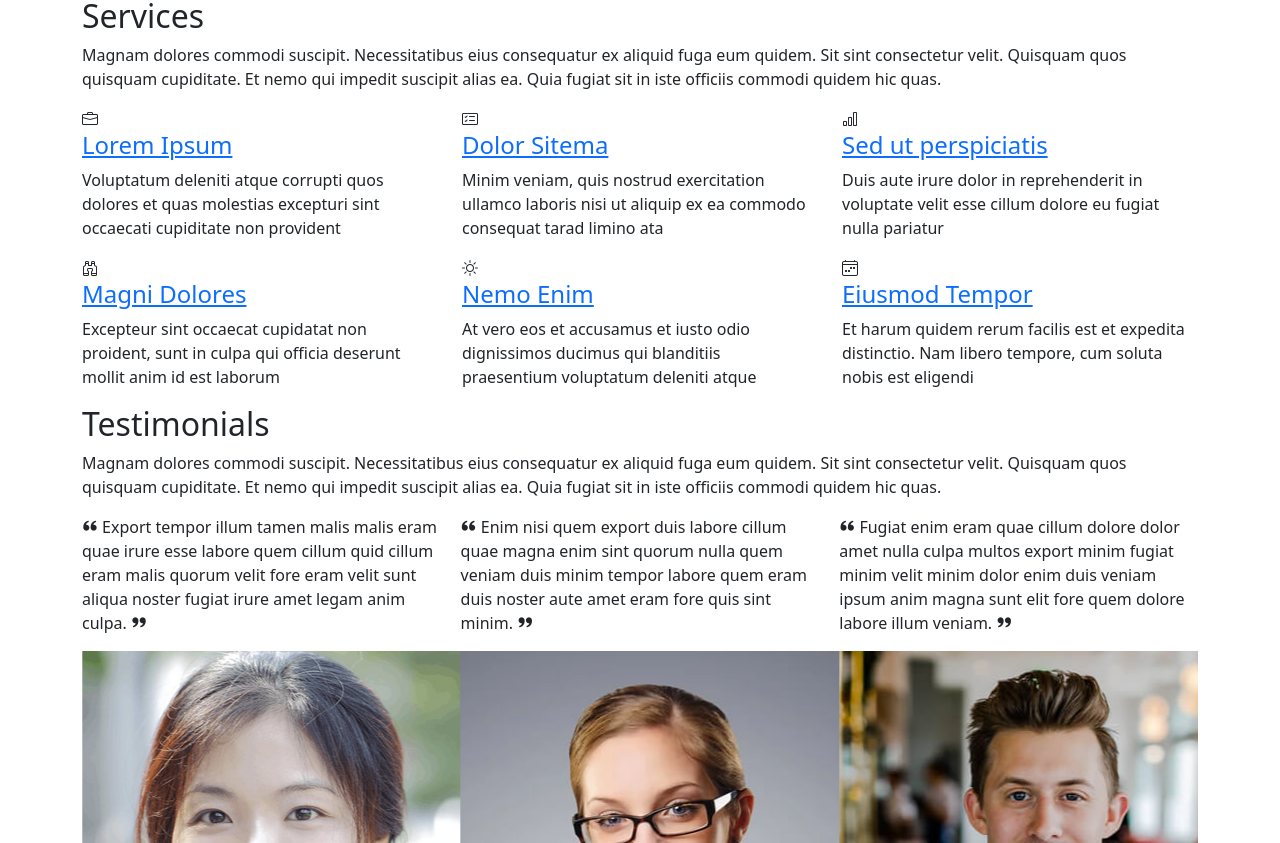
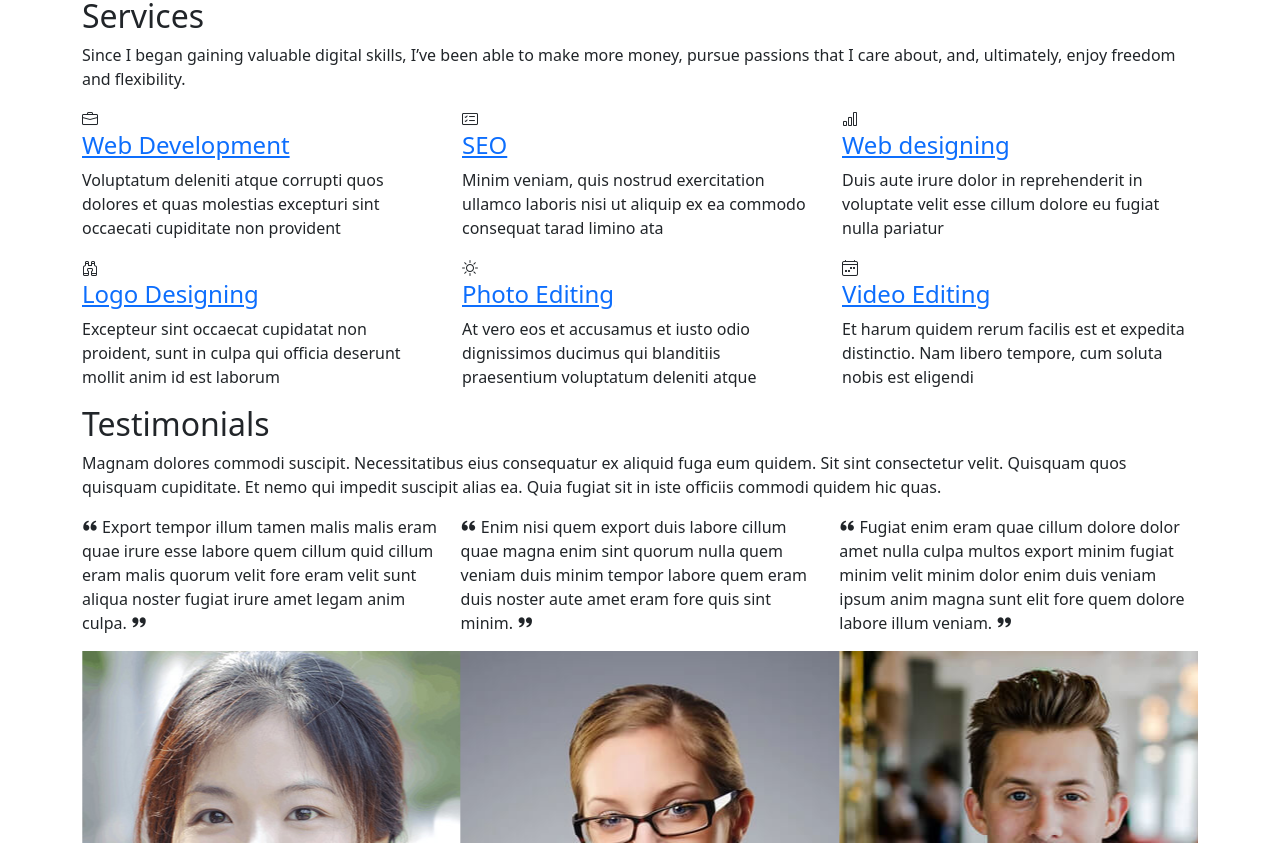
Before and after one commit to abhishekGulhaneWT/portfolio, a plain HTML site: page index.html in a window 1280 px wide. Shown: the part 3778-4621 px from the top of the page. Drawn offline with Linux system fonts and the light colour scheme.

Commit message:
first services commit

```diff
--- a/index.html
+++ b/index.html
@@ -419,38 +419,38 @@
 
         <div class="section-title">
           <h2>Services</h2>
-          <p>Magnam dolores commodi suscipit. Necessitatibus eius consequatur ex aliquid fuga eum quidem. Sit sint consectetur velit. Quisquam quos quisquam cupiditate. Et nemo qui impedit suscipit alias ea. Quia fugiat sit in iste officiis commodi quidem hic quas.</p>
+          <p>Since I began gaining valuable digital skills, I’ve been able to make more money, pursue passions that I care about, and, ultimately, enjoy freedom and flexibility.</p>
         </div>
 
         <div class="row">
           <div class="col-lg-4 col-md-6 icon-box" data-aos="fade-up">
             <div class="icon"><i class="bi bi-briefcase"></i></div>
-            <h4 class="title"><a href="">Lorem Ipsum</a></h4>
+            <h4 class="title"><a href="">Web Development</a></h4>
             <p class="description">Voluptatum deleniti atque corrupti quos dolores et quas molestias excepturi sint occaecati cupiditate non provident</p>
           </div>
           <div class="col-lg-4 col-md-6 icon-box" data-aos="fade-up" data-aos-delay="100">
             <div class="icon"><i class="bi bi-card-checklist"></i></div>
-            <h4 class="title"><a href="">Dolor Sitema</a></h4>
+            <h4 class="title"><a href="">SEO</a></h4>
             <p class="description">Minim veniam, quis nostrud exercitation ullamco laboris nisi ut aliquip ex ea commodo consequat tarad limino ata</p>
           </div>
           <div class="col-lg-4 col-md-6 icon-box" data-aos="fade-up" data-aos-delay="200">
             <div class="icon"><i class="bi bi-bar-chart"></i></div>
-            <h4 class="title"><a href="">Sed ut perspiciatis</a></h4>
+            <h4 class="title"><a href="">Web designing</a></h4>
             <p class="description">Duis aute irure dolor in reprehenderit in voluptate velit esse cillum dolore eu fugiat nulla pariatur</p>
           </div>
           <div class="col-lg-4 col-md-6 icon-box" data-aos="fade-up" data-aos-delay="300">
             <div class="icon"><i class="bi bi-binoculars"></i></div>
-            <h4 class="title"><a href="">Magni Dolores</a></h4>
+            <h4 class="title"><a href="">Logo Designing</a></h4>
             <p class="description">Excepteur sint occaecat cupidatat non proident, sunt in culpa qui officia deserunt mollit anim id est laborum</p>
           </div>
           <div class="col-lg-4 col-md-6 icon-box" data-aos="fade-up" data-aos-delay="400">
             <div class="icon"><i class="bi bi-brightness-high"></i></div>
-            <h4 class="title"><a href="">Nemo Enim</a></h4>
+            <h4 class="title"><a href="">Photo Editing</a></h4>
             <p class="description">At vero eos et accusamus et iusto odio dignissimos ducimus qui blanditiis praesentium voluptatum deleniti atque</p>
           </div>
           <div class="col-lg-4 col-md-6 icon-box" data-aos="fade-up" data-aos-delay="500">
             <div class="icon"><i class="bi bi-calendar4-week"></i></div>
-            <h4 class="title"><a href="">Eiusmod Tempor</a></h4>
+            <h4 class="title"><a href="">Video Editing</a></h4>
             <p class="description">Et harum quidem rerum facilis est et expedita distinctio. Nam libero tempore, cum soluta nobis est eligendi</p>
           </div>
         </div>
```
